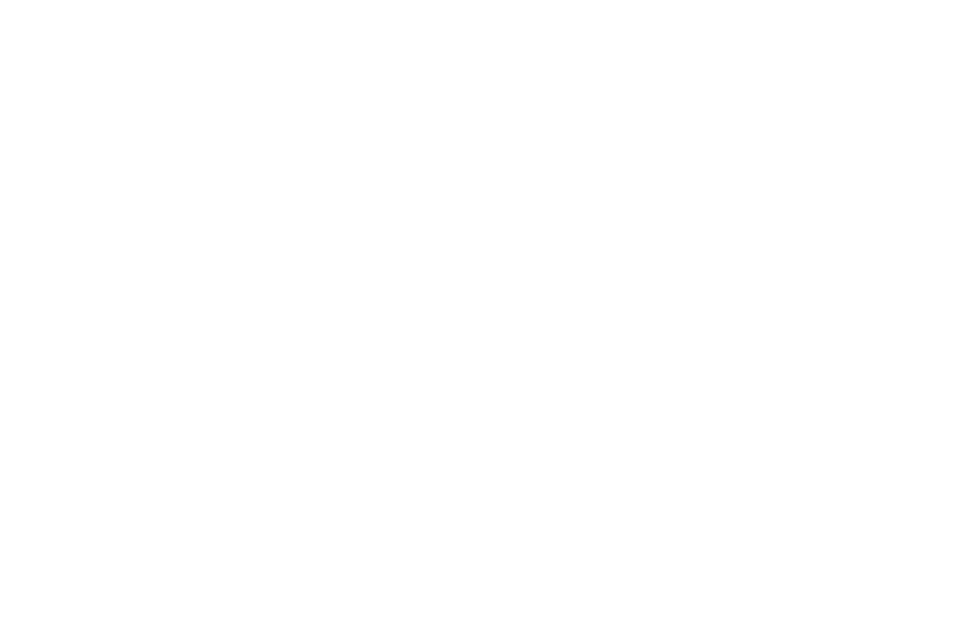
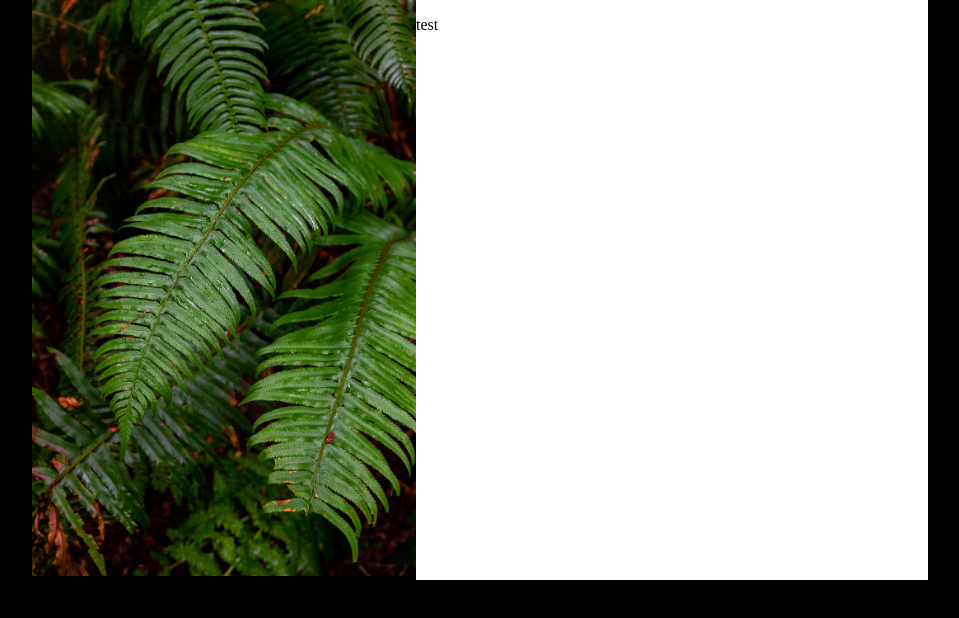
Before and after one commit to MarkFerianec/odin-sign-up-form, a plain HTML site: page index.html in a window 1280 px wide. Shown: the whole page, without its empty margins (160-1119 px from the left). Drawn offline with Linux system fonts and the light colour scheme.

Commit message:
Modify index and style

```diff
--- a/index.html
+++ b/index.html
@@ -10,6 +10,18 @@
 
 <body>
 
+    <div class="center">
+
+        <div class="left">
+            <img src="assets/green-leaf-plant.jpg">
+        </div>
+
+        <div class="right">
+            <p>test</p>
+        </div>
+
+    </div>
+
 </body>
 
 </html>
--- a/style.css
+++ b/style.css
@@ -0,0 +1,31 @@
+body {
+    background-color: black;
+
+    margin: 0;
+
+    /* display: flex; */
+}
+
+.center {
+    display: flex;
+
+    margin-left: 15%;
+    margin-right: 15%;
+
+    /* margin-bottom: 0%; */
+}
+
+
+.left {
+    /* width: 35vw; */
+    /* margin-left: 300px; */
+}
+
+.left img {
+    width: 30vw;
+}
+
+.right {
+    background-color: white;
+    width: 70vw;
+}
```
